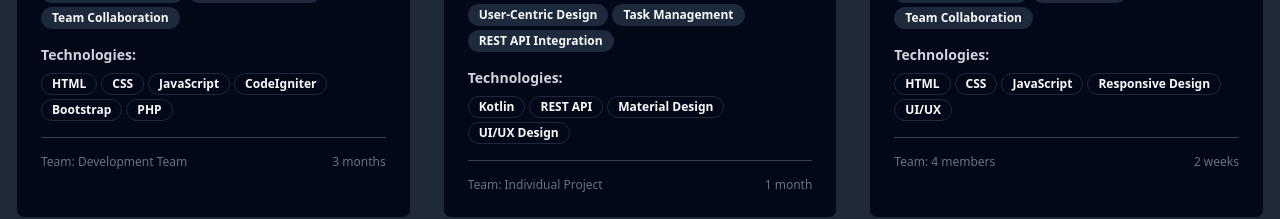
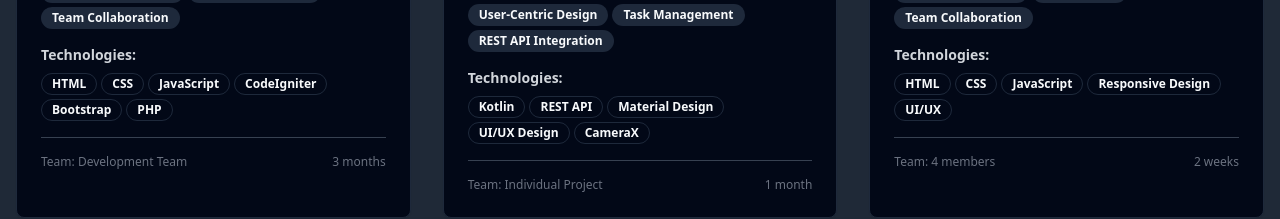
Before and after one commit to FarrosIlman/parrosz-porto, a Next.js app: page / in a window 1280 px wide. Shown: the part 5580-5799 px from the top of the page. Built offline with nearby package versions, Linux system fonts and the light colour scheme.

Commit message:
Update technologies and highlights in Portfolio project details

```diff
--- a/app/page.tsx
+++ b/app/page.tsx
@@ -107,12 +107,12 @@ export default function Portfolio() {
       description:
         "StoryU is a mobile application designed to help users manage their daily tasks and stories. It features a user-friendly interface, task management system, and integration with REST APIs for data synchronization.",
       image: "/placeholder.svg?height=300&width=500",
-      technologies: ["Kotlin", "REST API", "Material Design", "UI/UX Design"],
+      technologies: ["Kotlin", "REST API", "Material Design", "UI/UX Design", "CameraX"],
       category: "Mobile Development",
       duration: "1 month",
       teamSize: "Individual Project",
       status: "Completed",
-      highlights: ["User-Centric Design", "Task Management", "REST API Integration"],
+      highlights: ["User-Centric Design", "Task Management", "REST API Integration",],
       demoUrl: "#",
       githubUrl: "https://github.com/FarrosIlman/StoryU.git",
     },
```
